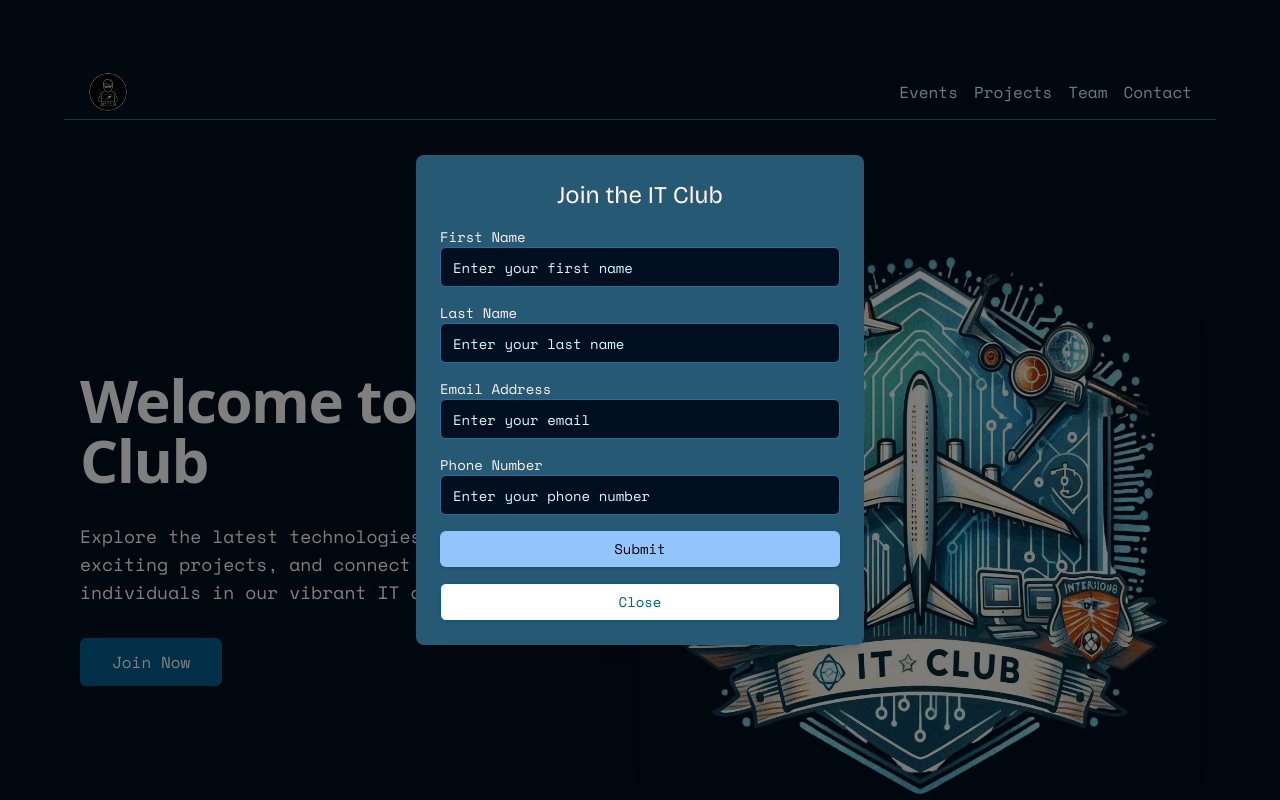
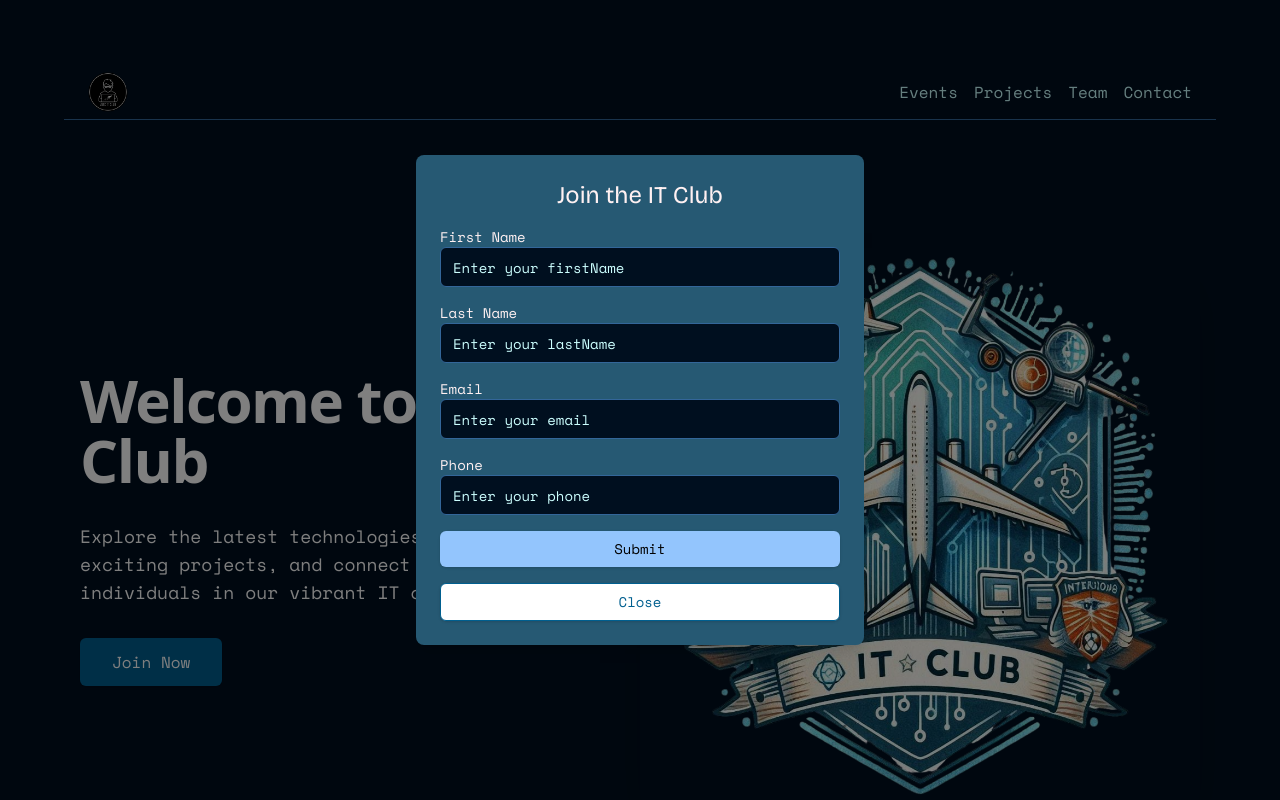
Before and after one commit to Daoudielhassan/AIAC-IT, a Next.js app: page / in a window 1280 px wide. Both pictures are taken after a click on the button "Join Now". Shown: the top 800 px of the page. Built offline with nearby package versions, Linux system fonts and the light colour scheme.

Commit message:
use mysql as a databse

```diff
--- a/src/components/component/HeroSection.jsx
+++ b/src/components/component/HeroSection.jsx
@@ -12,22 +12,25 @@ export function HeroSection() {
     phone: '',
   });
 
-  const toggleFloatingSection = () => {
-    setFloatingVisible(!isFloatingVisible);
+  const toggleFloatingSection = () => setFloatingVisible(!isFloatingVisible);
+
+  const handleChange = (e) => {
+    setFormData((prevData) => ({
+      ...prevData,
+      [e.target.name]: e.target.value,
+    }));
   };
 
-  const handleChange = (e) => {
-    setFormData({
-      ...formData,
-      [e.target.name]: e.target.value,
-    });
-  };
+  const [loading, setLoading] = useState(false);
+  const [message, setMessage] = useState('');
 
   const handleSubmit = async (e) => {
       e.preventDefault();
+      setLoading(true);
+      setMessage('');
 
       try {
-      const response = await fetch('/api/send-email', {
+          const response = await fetch('http://127.0.0.1:5000/api/register', {
               method: 'POST',
               headers: {
                   'Content-Type': 'application/json',
@@ -36,7 +39,20 @@ export function HeroSection() {
           });
 
           if (response.ok) {
-        alert('Form submitted successfully!');
+              setMessage('Registration successful!');
+              resetForm();
+          } else {
+              setMessage('An error occurred. Please try again.');
+          }
+      } catch (error) {
+          setMessage('An unexpected error occurred.');
+      } finally {
+          setLoading(false);
+      }
+  };
+
+
+  const resetForm = () => {
     setFormData({
       firstName: '',
       lastName: '',
@@ -44,19 +60,13 @@ export function HeroSection() {
       phone: '',
     });
     setFloatingVisible(false);
-      } else {
-        alert('Failed to submit the form.');
-      }
-    } catch (error) {
-      console.error('Error:', error);
-      alert('An error occurred. Please try again.');
-    }
   };
 
   return (
     <>
       <header className="hero-section bg-gradient-to-r from-primary-500 to-primary-700 pt-12 md:pt-24 lg:pt-32">
         <div className="container mx-auto px-4 flex flex-col xl:flex-row items-center justify-between space-y-10 xl:space-y-0">
+          {/* Hero Content */}
           <div className="hero-content w-full xl:w-1/2 text-center xl:text-left space-y-6 xl:space-y-8">
             <h1 className="text-3xl sm:text-4xl md:text-5xl xl:text-6xl 2xl:text-7xl font-bold font-sans tracking-tight text-white leading-tight">
               Welcome to the IT Club
@@ -73,6 +83,8 @@ export function HeroSection() {
               </button>
             </div>
           </div>
+
+          {/* Hero Image */}
           <div className="hero-image w-full xl:w-1/2 flex justify-center xl:justify-end">
             <img
               src="/pictures/IT.png"
@@ -83,55 +95,27 @@ export function HeroSection() {
         </div>
       </header>
 
+      {/* Floating Form */}
       {isFloatingVisible && (
         <div className="fixed inset-0 z-50 flex items-center justify-center bg-black bg-opacity-50">
           <div className="bg-muted rounded-lg p-6 max-w-md w-full text-center shadow-lg">
             <h2 className="text-2xl font-bold mb-4 text-rose-50">Join the IT Club</h2>
             <form onSubmit={handleSubmit} className="space-y-4">
-              <div>
-                <label className="block text-left text-sm font-medium text-rose-50		">First Name</label>
+              {['firstName', 'lastName', 'email', 'phone'].map((field) => (
+                <div key={field}>
+                  <label className="block text-left text-sm font-medium text-rose-50">
+                    {field.replace(/([A-Z])/g, ' $1').replace(/^./, (str) => str.toUpperCase())}
+                  </label>
                   <Input
-                  type="text"
-                  name="firstName"
-                  value={formData.firstName}
+                    type={field === 'email' ? 'email' : field === 'phone' ? 'tel' : 'text'}
+                    name={field}
+                    value={formData[field]}
                     onChange={handleChange}
-                  placeholder="Enter your first name"
+                    placeholder={`Enter your ${field}`}
                     required
                   />
                 </div>
-              <div>
-                <label className="block text-left text-sm font-medium text-rose-50">Last Name</label>
-                <Input
-                  type="text"
-                  name="lastName"
-                  value={formData.lastName}
-                  onChange={handleChange}
-                  placeholder="Enter your last name"
-                  required
-                />
-              </div>
-              <div>
-                <label className="block text-left text-sm font-medium text-rose-50">Email Address</label>
-                <Input
-                  type="email"
-                  name="email"
-                  value={formData.email}
-                  onChange={handleChange}
-                  placeholder="Enter your email"
-                  required
-                />
-              </div>
-              <div>
-                <label className="block text-left text-sm font-medium text-rose-50">Phone Number</label>
-                <Input
-                  type="tel"
-                  name="phone"
-                  value={formData.phone}
-                  onChange={handleChange}
-                  placeholder="Enter your phone number"
-                  required
-                />
-              </div>
+              ))}
               <div className="mt-6">
                 <button
                   type="submit"
```
Also changed, not shown: src/app/API/send-email/route.ts (added). Lines whose indentation alone changed are shown as unchanged.
